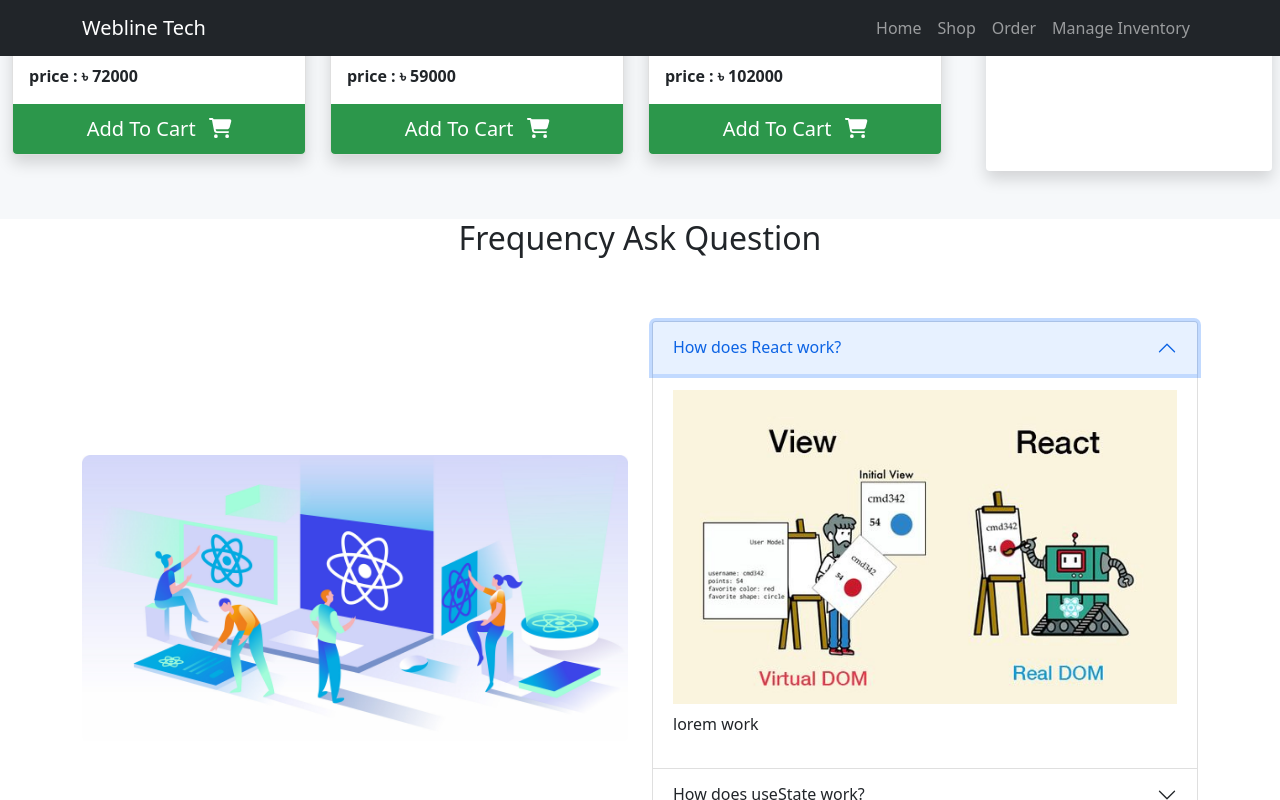
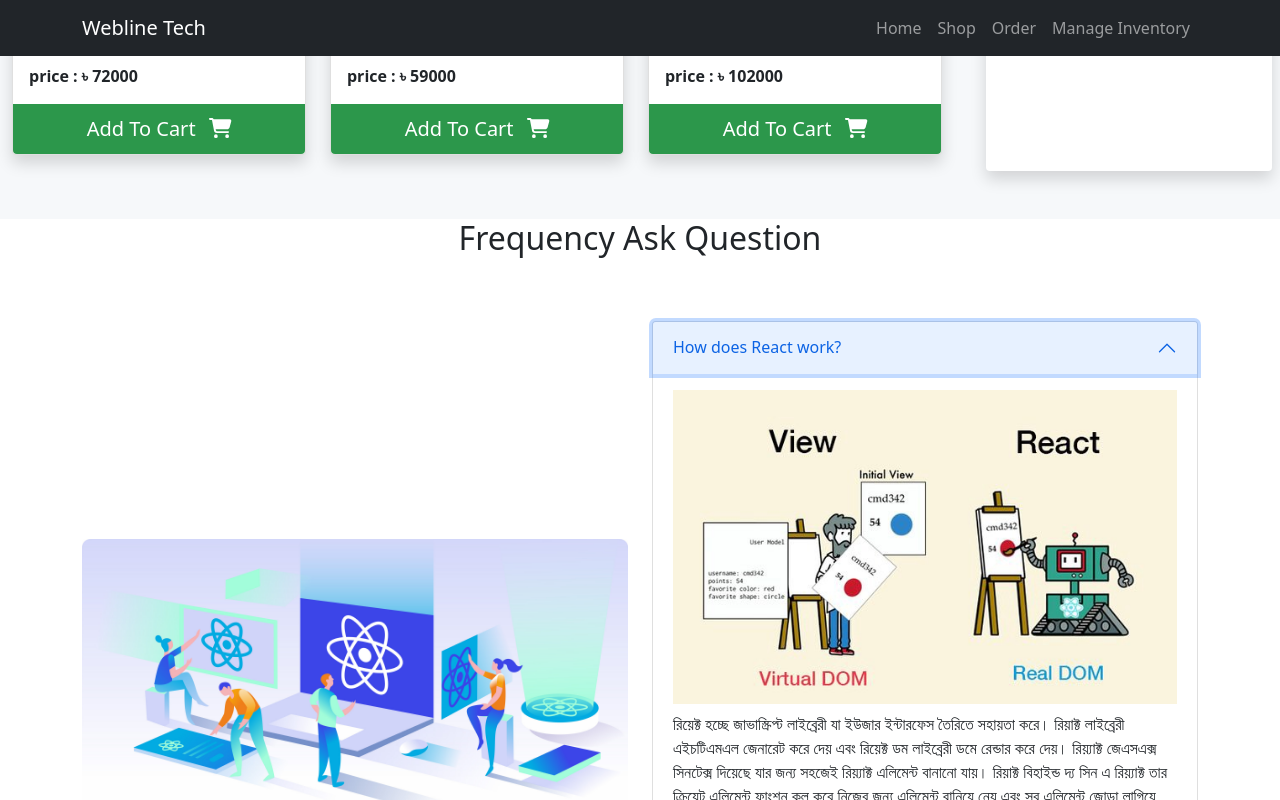
Before and after one commit to mohammadshariful/webline-tech, a React (Create React App) app: page / in a window 1280 px wide. Both pictures are taken after a click on the button "How does React work?". Shown: the part 1618-2418 px from the top of the page. Built offline with nearby package versions, Linux system fonts and the light colour scheme; grey boxes are pictures that could not be loaded.

Commit message:
update faq component and answering

```diff
--- a/src/Components/Answer/Answer.js
+++ b/src/Components/Answer/Answer.js
@@ -18,7 +18,21 @@
               </div>
               <div className="col-lg-12">
                 <div className="my-2">
-                  <p>lorem work</p>
+                  <p>
+                    রিয়েক্ট হচ্ছে জাভাস্ক্রিপ্ট লাইব্রেরী যা ইউজার ইন্টারফেস
+                    তৈরিতে সহায়তা করে। রিয়াক্ট লাইব্রেরী এইচটিএমএল জেনারেট করে
+                    দেয় এবং রিয়েক্ট ডম লাইব্রেরী ডমে রেন্ডার করে দেয়।
+                    রিয়্যাক্ট জেএসএক্স সিনটেক্স দিয়েছে যার জন্য সহজেই রিয়্যাক্ট
+                    এলিমেন্ট বানানো যায়। রিয়াক্ট বিহাইন্ড দ্য সিন এ রিয়্যাক্ট
+                    তার ক্রিয়েট এলিমেন্ট ফাংশন কল করে নিজের জন্য এলিমেন্ট বানিয়ে
+                    নেয় এবং সব এলিমেন্ট জোড়া লাগিয়ে রেন্ডার ট্রী গঠন করে।
+                    রিয়্যাক্ট নিজের দুনিয়ায় কাজ করে এবং সেপারেট ডম তৈরি করে যাকে
+                    ভার্চুয়াল ডম বলা হয়। ব্রাউজারের ডমের কোন জায়গায় পরিবর্তন
+                    হলে রিয়্যাক্ট রিকনসিলেশন এ ডিফ অ্যালগরিদম ব্যবহার করে
+                    ব্রাউজার ডমের সাথে ভার্চুয়াল ডম এর তুলনা করে। খুব
+                    ইফিসিয়েন্ট ভাবে রিয়াক্ট ঐ পার্টিকুলার অংশ পরিবর্তন করে
+                    ব্রাউজার ডমে রেন্ডার করে দেয়।
+                  </p>
                 </div>
               </div>
             </div>
@@ -35,7 +49,15 @@
               </div>
               <div className="col-lg-12">
                 <div className="my-2">
-                  <p>lorem2</p>
+                  <p>
+                    ইউজ স্টেট রিয়েক্ট এর একটি হোক বা ফাংশন। কোন ভ্যালু স্টোর
+                    করার জন্য ইউজ স্টেট ব্যবহার করা হয়।যখন ইউজ স্টেট ফাংশন কল
+                    করা হয় তখন এই ফাংশন একটি অ্যারে রিটার্ন করে। এই অ্যারেতে
+                    দুটি এলিমেন্ট থাকে। ১. স্টেট-ঃ স্টেটে ভেরিয়েবলের ভ্যালু
+                    স্টোর রাখে। ২.সেট স্টেট-ঃ সেট স্টেট একটা ফাংশন। ইউজারের
+                    ইন্টারেকশন স্টেট এর মান পরিবর্তন হতে পারে সেজন্য সেট স্টেট
+                    ফাংশন কল করার মাধ্যমে সেট এর ভ্যালু আপডেট করা হয়।
+                  </p>
                 </div>
               </div>
             </div>
@@ -55,10 +77,20 @@
               <div className="col-lg-12">
                 <div className="my-2">
                   <div>
-                    <h1>state</h1>
+                    <h4>প্রপস</h4>
+                    <ul>
+                      <li>প্রপস হচ্ছে কম্পোনেন্টের বাহিরে ডাটা। </li>
+                      <li> প্রপস ইমিউটাবল। </li>
+                      <li>এইটাকে শুধু রিড করা যায়।</li>
+                    </ul>
                   </div>
                   <div>
-                    <h1>states</h1>
+                    <h4>স্টেট</h4>
+                    <ul>
+                      <li>স্টেট হচ্ছে কম্পোনেন্টের নিজস্ব ডাটা। </li>
+                      <li>স্টেট মিউটাবল।</li>
+                      <li>এইটা রিড রাইট দুটোই করা যায়।</li>
+                    </ul>
                   </div>
                 </div>
               </div>
```
